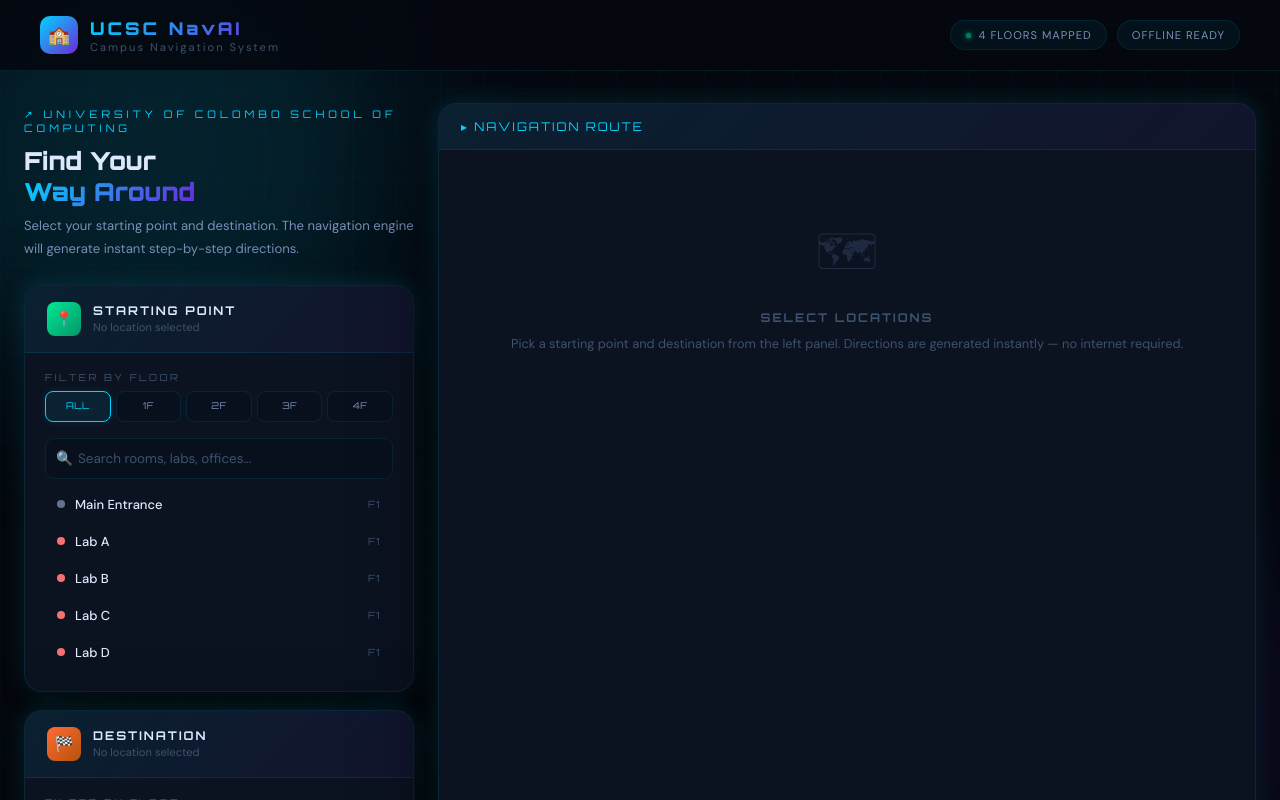
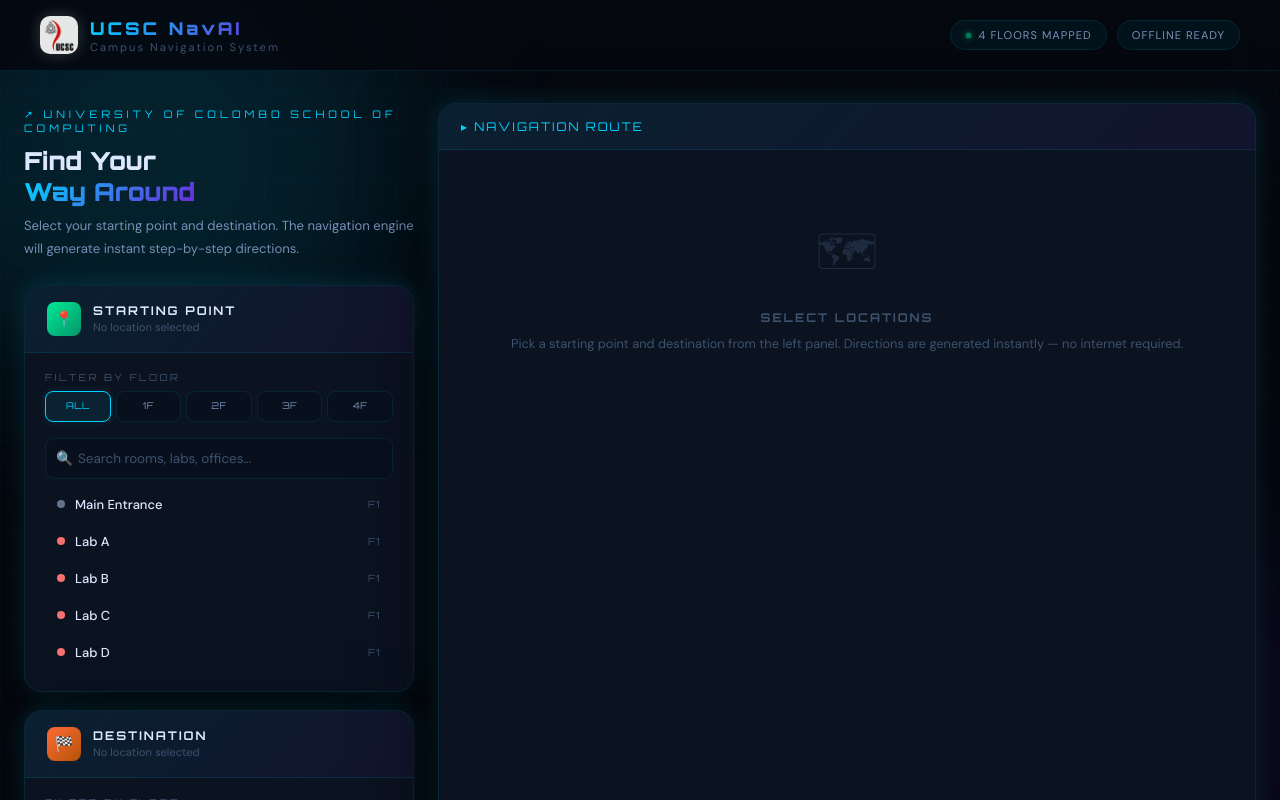
Before and after one commit to Supun25/supun25.github.io-navi-system, a plain HTML site: page index.html in a window 1280 px wide. Shown: the top 800 px of the page. Drawn offline with Linux system fonts and the light colour scheme.

Commit message:
UCSC logo included

```diff
--- a/index.html
+++ b/index.html
@@ -15,7 +15,9 @@
 
 <nav>
   <div class="logo">
-    <div class="logo-mark">🏫</div>
+    <div class="logo-mark">
+      <img src="logo.png" alt="UCSC Logo" class="header-logo">
+    </div>
     <div>
       <div class="logo-text">UCSC NavAI</div>
       <div class="logo-sub">Campus Navigation System</div>
--- a/style.css
+++ b/style.css
@@ -45,8 +45,14 @@ nav {
 .logo { display:flex; align-items:center; gap:12px; }
 .logo-mark {
   width:38px;height:38px;border-radius:10px;
-  background:linear-gradient(135deg,var(--accent-cyan),var(--accent-violet));
-  display:flex;align-items:center;justify-content:center;font-size:1.1rem;flex-shrink:0;
+  background: rgba(255, 255, 255, 0.9);
+  box-shadow: 0 0 15px rgba(255, 255, 255, 0.2);
+  display:flex;align-items:center;justify-content:center;flex-shrink:0;
+}
+.header-logo {
+  height: 32px;
+  width: auto;
+  display: block;
 }
 .logo-text {
   font-family:'Orbitron',monospace; font-size:1.1rem; font-weight:900; letter-spacing:3px;
```
